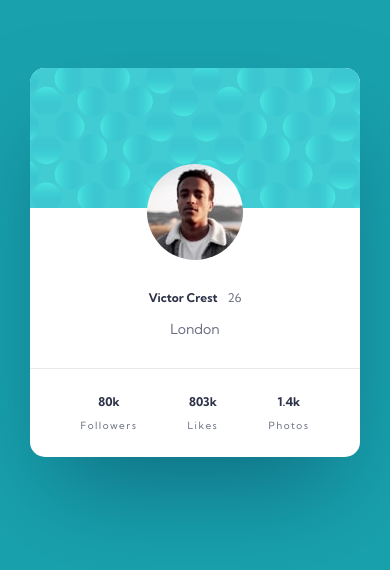
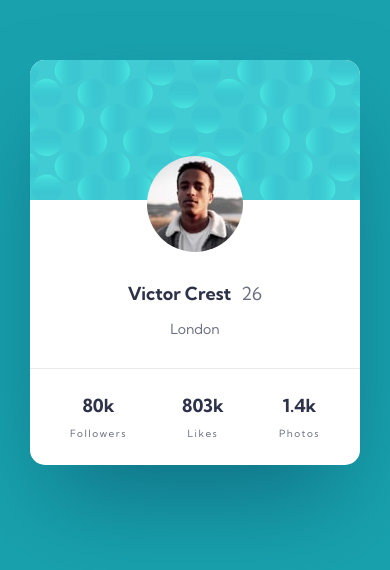
Before and after one commit to NinjaInShade/profile-card, a plain HTML site: page index.html in a window 390 px wide. Shown: the part 160-730 px from the top of the page. Drawn offline with Linux system fonts and the light colour scheme.

Commit message:
Standalone card component responsive

```diff
--- a/base.css
+++ b/base.css
@@ -33,9 +33,3 @@ body {
   min-height: 100vh;
   padding: 30px;
 }
-
-@media (max-width: 800px) {
-  :root {
-    --body: 12px;
-  }
-}
--- a/index.css
+++ b/index.css
@@ -54,7 +54,15 @@
 }
 
 .card-stats {
-  padding: 25px 0;
+  display: flex;
+  justify-content: space-between;
+  align-items: center;
+  margin: 0 auto;
+  padding: 25px 40px;
+  width: 100%;
+
+  /* Max widths accounts for the 40px padding on both sides */
+  max-width: calc(250px + (40px * 2));
 }
 
 .card-stat {
@@ -62,10 +70,6 @@
   flex-direction: column;
   align-items: center;
   justify-content: center;
-}
-
-.card-stat:nth-child(2) {
-  margin: 0 50px;
 }
 
 .card-stat-num {
```
